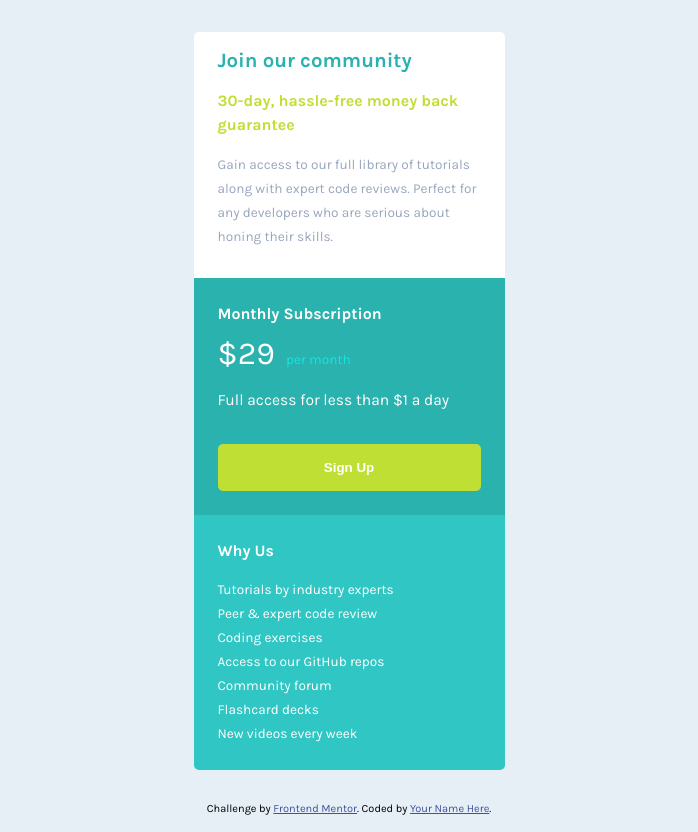
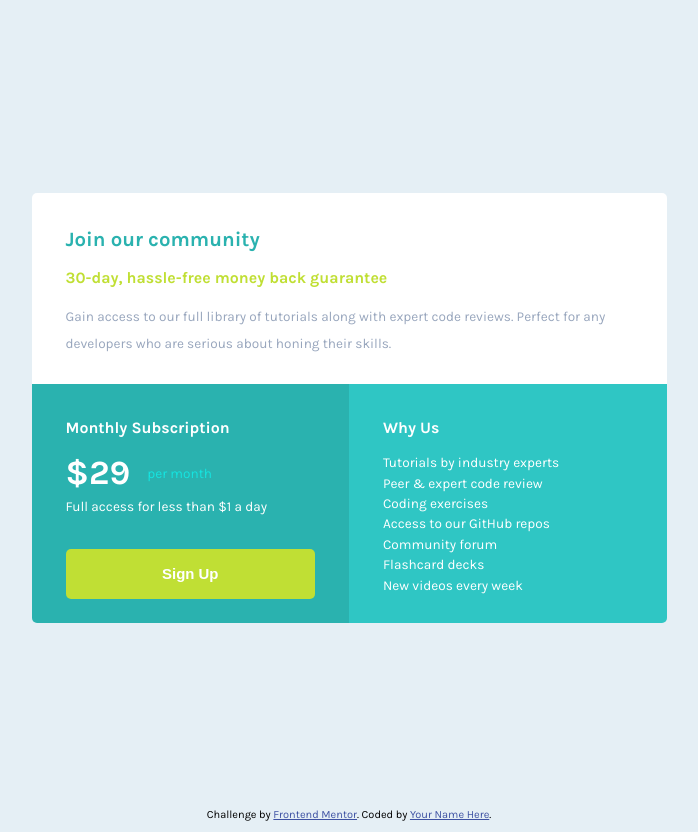
Before and after one commit to crojasf/01-single-price-grid-component, a plain HTML site: page index.html in a window 1536 px wide. Shown: the whole page, without its empty margins (419-1117 px from the left). Drawn offline with Linux system fonts and the light colour scheme.

Commit message:
aplicar mediaquerys para Descktop y algunos retoques finales

```diff
--- a/css/style.css
+++ b/css/style.css
@@ -7,77 +7,124 @@ h2,
 h3 {
 	margin-top: 0;
 }
+p {
+	margin-top: 0;
+}
 
 main {
-	margin: 0 auto;
-	max-width: 375px;
+	min-height: 100vh;
 }
 
 .card {
-	margin: 2rem;
+	max-width: 312px;
+	margin: 2em auto;
 	box-sizing: border-box;
-	font-size: 0.85rem;
-	line-height: 1.5rem;
+	font-size: 0.85em;
 }
 
-.card-join {
+.card__join {
 	border-radius: 5px 5px 0 0;
-	padding: 1rem 24px 1rem 24px;
+	padding: 2em 1.5em 1em 1.5em;
 	background-color: #ffffff;
 	color: hsl(218, 22%, 67%)
 }
 
-.card-join h2 {
+.card__join h2 {
 	margin-top: 0;
 	color: hsl(179, 62%, 43%);
 }
 
-.card-join h3 {
+.card__join h3 {
 	margin-top: 0;
 	color: hsl(71, 73%, 54%)
 }
 
+.card__join p {
+	line-height: 2em;
+}
 
 
-.card-subscription {
-	padding: 24px;
+.card__subscription {
+	padding: 2em 1.5em 1em 1.5em;
 	background-color: hsl(179, 62%, 43%);
 	color: #ffffff;
 }
-.card-subscription-price {
+.card__subscription-price {
 	color: hsl(179, 83%, 49%);
+	display: flex;
+	align-items: center;
 }
 
-.card-subscription-price  span {
-	font-size: 2rem;
+.card__subscription-price  span {
+	font-size: 2.5em;
+	font-weight: bold;
 	color: #ffffff;
-	padding-right: 0.5rem;
+	padding-right: 0.5em;
 }
-.card-subscription p {
-	font-size: 1.15em;
+.card__subscription p {
+	line-height: 2em;
 }
 
-.card-subscription button {
+.card__subscription button {
 	color: #ffffff;
 	background-color:hsl(71, 73%, 54%);
 	width: 100%;
 	border: 0;
 	border-radius: 5px;
-	padding: 1rem 0;
-	margin-top: 1rem;
+	padding: 1.1em 0;
+	margin-top: 1em;
 	font-weight: bold;
+	font-size: 1.1em;
 }
 
 
 
-.card-why {
-	padding: 24px;
+.card__why {
+	padding: 2em 1.5em 1em 1.5em;
 	background-color: hsl(179, 62%, 48%);
 	color: #ffffff;
 	border-radius: 0 0 5px 5px;
 }
-.card-why ul {
-list-style: none;
-padding: 0;
-margin-bottom: 0;
+.card__why ul {
+	list-style: none;
+	padding: 0;
+	line-height: 1.5em;
 }
+
+
+@media (min-width: 1440px) {
+
+
+main {
+	display: flex;
+	justify-content: center;
+	align-items: center;
+}
+.card {
+	max-width: 635px;
+	display: flex;
+	justify-content: stretch;
+	align-items: stretch;
+	flex-wrap: wrap;
+	/* font-size: 1em; */
+}
+.card__join {
+	padding: 2.5em 2.5em 1em 2.5em;
+}
+.card__subscription,
+.card__why {
+	box-sizing: border-box;
+	padding: 2.5em 2.5em 1em 2.5em;
+	width: 50%;
+}
+
+.card__subscription {
+	border-radius: 0 0 0 5px;
+}
+.card__why {
+	border-radius: 0 0 5px 0;
+}
+
+
+
+}
--- a/index.html
+++ b/index.html
@@ -29,34 +29,25 @@
 
   <main>
     <section class="card">
-      <div class="card-join">
+      <div class="card__join">
         <h2>Join our community</h2>
 
-        <h3>
-          30-day, hassle-free money back guarantee
-        </h3>
+        <h3>30-day, hassle-free money back guarantee</h3>
 
-        <p>
-          Gain access to our full library of tutorials along with expert code reviews.
-          Perfect for any developers who are serious about honing their skills.
-        </p>
+        <p>Gain access to our full library of tutorials along with expert code reviews. Perfect for any developers who are serious about honing their skills.</p>
       </div>
-      <div class="card-subscription">
-        <h3>
-          Monthly Subscription
-        </h3>
+      <div class="card__subscription">
+        <h3>Monthly Subscription</h3>
 
-        <div class="card-subscription-price">
+        <div class="card__subscription-price">
           <span>&dollar;29</span> per month
         </div>
 
-        <p>
-          Full access for less than &dollar;1 a day
-        </p>
+        <p>Full access for less than &dollar;1 a day</p>
 
         <button>Sign Up</button>
       </div>
-      <div class="card-why">
+      <div class="card__why">
         <h3>Why Us</h3>
 
         <ul>
```
Also changed, not shown: 1 other file.
